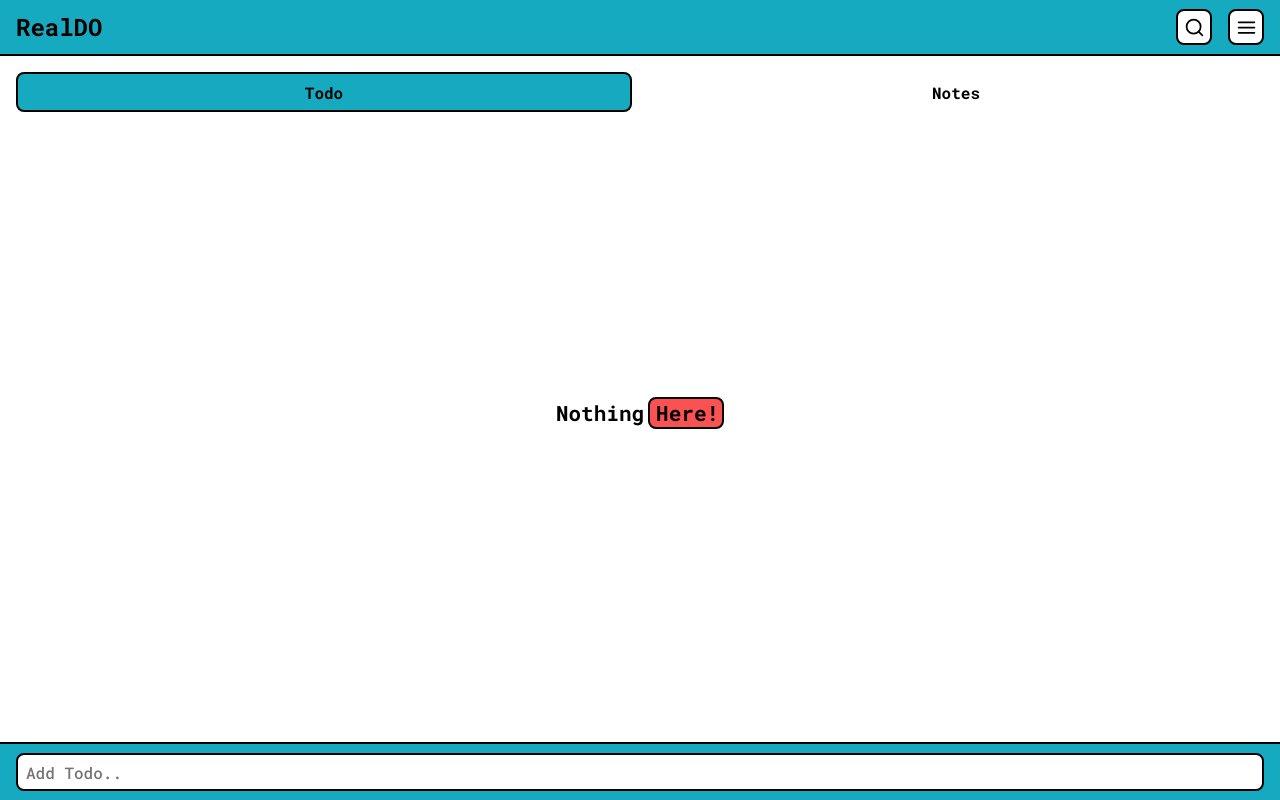
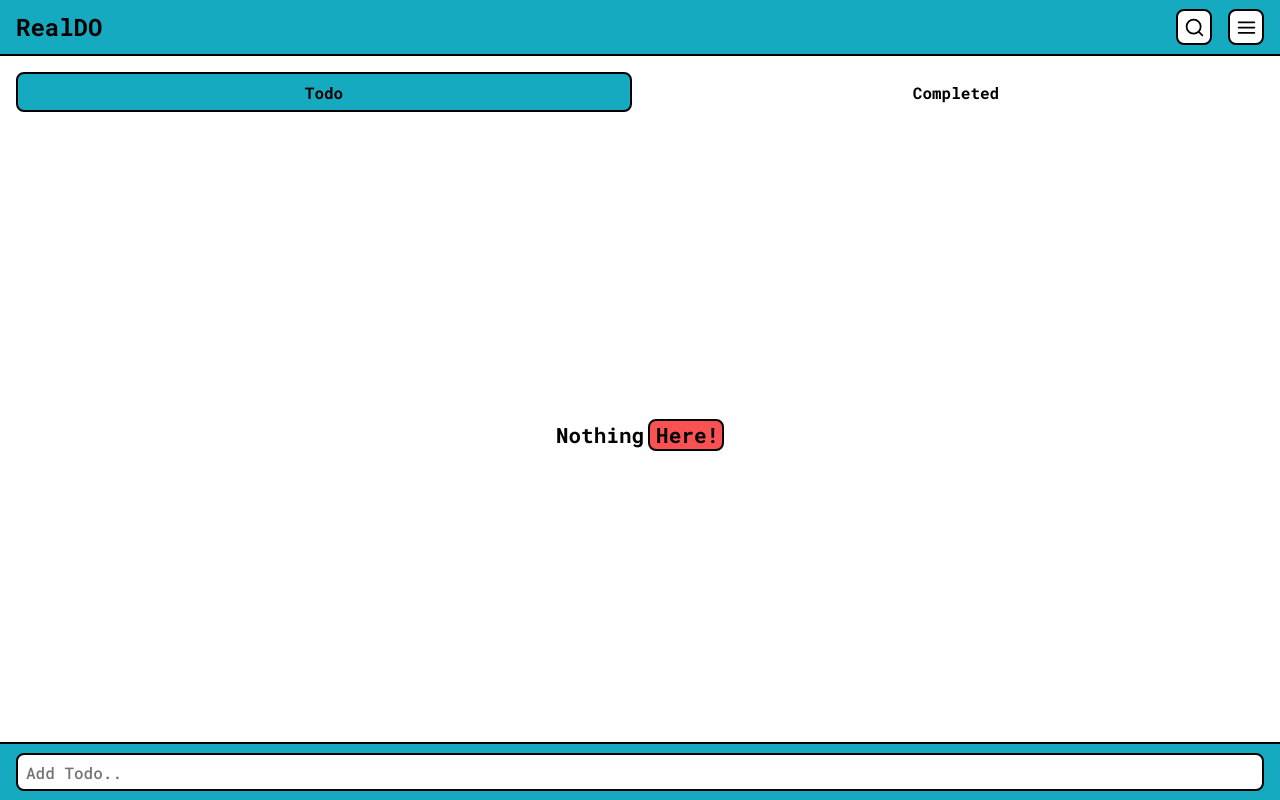
Before and after one commit to irshad/realdo, a Svelte app: page / in a window 1280 px wide. Built offline with nearby package versions, Linux system fonts and the light colour scheme.

Commit message:
Todo sorting added

```diff
--- a/src/components/Card.svelte
+++ b/src/components/Card.svelte
@@ -10,10 +10,12 @@
 
     const doneButton = () => {
         dispatch('done');
+        menu = false;
     }
 
     const deleteButton = () => {
         dispatch('delete');
+        menu = false;
     }
 </script>
 
--- a/src/components/NotesCard.svelte
+++ /dev/null
@@ -1,19 +0,0 @@
-<script>
-    export let text = '';
-</script>
-
-<div class="card">
-    {@html text}
-</div>
-
-<style>
-    .card {
-        padding: 16px;
-        font-size: 16px;
-        font-weight: 800;
-        font-family: 'Roboto Mono', monospace;
-        border-radius: 14px;
-        border: 2px solid var(--dark-color);
-        background-color: var(--primary-color);
-    }
-</style>
--- a/src/components/Section.svelte
+++ b/src/components/Section.svelte
@@ -9,7 +9,7 @@
 <style>
     .section {
         padding: 16px;
-        overflow-y: auto;
+        overflow: hidden;
         height: calc(100% - 146px);
         border-top: 0;
         border-bottom: 0;
--- a/src/components/tabs/Tab.svelte
+++ b/src/components/tabs/Tab.svelte
@@ -17,9 +17,11 @@
         align-items: center;
         justify-content: center;
         cursor: pointer;
+        font-size: 16px;
         font-weight: 700;
         font-family: 'Roboto Mono', monospace;
         border: 2px solid transparent;
+        color: var(--dark-color);
     }
 
     .selected {
--- a/src/components/tabs/TabPanel.svelte
+++ b/src/components/tabs/TabPanel.svelte
@@ -4,14 +4,14 @@
 </script>
 
 {#if tab == value}
-    <div class="tab-panel">
+    <div class="tab-panel" id="tab-panel">
         <slot />
     </div>
 {/if}
 
 <style>
     .tab-panel {
-        height: calc(100% - 84px);
-        padding-bottom: 16px;
+        height: calc(100% - 40px);
+        overflow-y: auto;
     }
 </style>
--- a/src/pages/Dashboard.svelte
+++ b/src/pages/Dashboard.svelte
@@ -10,11 +10,12 @@
     import Tabs from "../components/tabs/Tabs.svelte";
     import Tab from "../components/tabs/Tab.svelte";
     import TabPanel from "../components/tabs/TabPanel.svelte";
-    import NotesCard from "../components/NotesCard.svelte";
 
     let id = '';
     let todoItem = '';
     let todoList = [];
+    let pendingTodoList = [];
+    let completedTodoList = [];
     let todoModal;
     let todoModalID = '';
     let todoModalText = '';
@@ -27,8 +28,19 @@
     onMount(() => {
         if (localStorage.getItem("todoList")) {
             todoList = JSON.parse(localStorage.getItem("todoList"));
-        }
+        };
     });
+
+    $:if(localStorage.getItem("todoList")) {
+        console.log('Called')
+        todoList.forEach((item, index) => {
+            completedTodoList = todoList.filter(item => item.status == true);
+        });
+
+        todoList.forEach((item, index) => {
+            pendingTodoList = todoList.filter(item => item.status == false);
+        });
+    }
 
     const mongoObjectId = () => {
 		id = (new Date().getTime() / 1000 | 0).toString(16);
@@ -38,10 +50,12 @@
 	};
 
     const addTodo = () => {
+        tab = 1;
         mongoObjectId();
 		todoList = [...todoList, {id: id, todo: todoItem, status: false}];
 		todoItem = '';
         localStorage.setItem('todoList', JSON.stringify(todoList));
+        document.getElementById("tab-panel").scrollTop = document.getElementById("tab-panel").scrollHeight + 80;
     };
 
     const removeTodoFromList = (index) => {
@@ -109,12 +123,12 @@
 <Section>
     <Tabs>
         <Tab label="one" bind:tab value="1">Todo</Tab>
-        <Tab label="two" bind:tab value="2">Notes</Tab>
+        <Tab label="two" bind:tab value="2">Completed</Tab>
     </Tabs>
 
     <TabPanel {tab} value="1">
-        {#if todoList.length >= 1}
-            {#each todoList as item}
+        {#if pendingTodoList.length >= 1}
+            {#each pendingTodoList as item}
                 <Card
                     on:click={() => openTodo(item.id)}
                     on:delete={() => removeTodoFromList(item.id)}
@@ -130,8 +144,17 @@
     </TabPanel>
 
     <TabPanel {tab} value="2">
-        {#if localStorage.getItem("notes")}
-            <NotesCard text={localStorage.getItem("notes")}/>
+        {#if completedTodoList.length >= 1}
+            {#each completedTodoList as item}
+                <Card
+                    on:click={() => openTodo(item.id)}
+                    on:delete={() => removeTodoFromList(item.id)}
+                    on:done={() => todoComplete(item.id)}
+                    todoStatus={item.status}
+                    text={item.todo}
+                    search={false}
+                />
+            {/each}
         {:else}
             <Placeholder />
         {/if}
```
